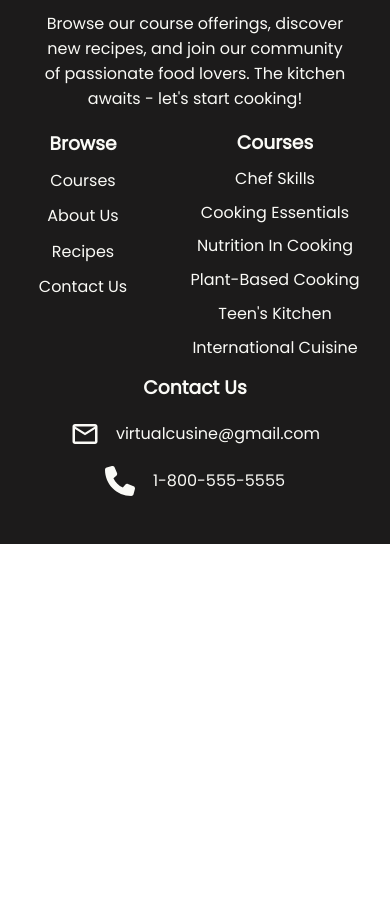
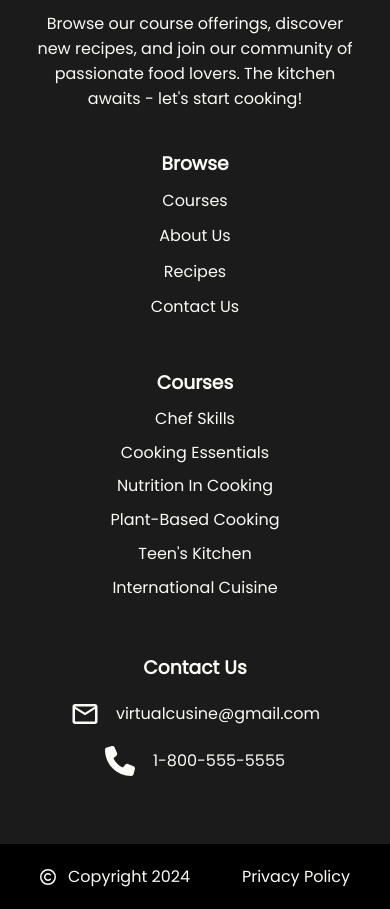
Before and after one commit to Asadlion92/virtual-cuisine-project, a React (Vite) app: page / in a window 390 px wide. Shown: the part 9040-9949 px from the top of the page. Before the commit the page ends 9584 px from the top, so only its background shows below. Built offline with nearby package versions, Linux system fonts and the light colour scheme.

Commit message:
completed footer and media query for footer

```diff
--- a/src/components/Footer/Footer.css
+++ b/src/components/Footer/Footer.css
@@ -47,7 +47,8 @@
     justify-content: space-around;
     width: 10rem;
     height: 180px;
-    text-align: center;}
+    text-align: center;
+}
 
 .footer-courses {
     display: flex;
@@ -98,3 +99,50 @@
     padding-bottom: 40px;
     flex-wrap: wrap;
 }
+
+.copyright {
+    display: flex;
+    justify-content: space-between;
+    align-items: center;
+    width: 150px;
+}
+
+.footer-copyright-container {
+    background-color: black;
+    display: flex;
+    justify-content: space-between;
+    align-items: center;
+    height: 65px;
+    padding: 0 40px;
+}
+
+/*CREATE MEDIA QUERY FOR FOOTER AT 1200PX AND AT 750PX*/
+
+@media screen and (max-width: 1200px) {
+    .footer-container {
+        display: flex;
+        flex-direction: column;
+        justify-content: center;
+        align-items: center;
+    }
+
+    .footer-copyright-container {
+        width: 100%;
+    }
+}
+
+@media screen and (max-width: 1080px) {
+    .footer-content-container {
+        flex-direction: column;
+    }
+
+    .footer-right-content {
+        flex-direction: column;
+        align-items: center;
+    }
+
+    .footer-browse, .footer-courses, .footer-contact {
+        margin: 20px 0;
+    }
+
+}
--- a/src/components/Footer/Footer.jsx
+++ b/src/components/Footer/Footer.jsx
@@ -3,6 +3,7 @@ import './Footer.css'
 import { BiSolidDish } from 'react-icons/bi'
 import { MdOutlineMail } from "react-icons/md";
 import { FaPhone } from "react-icons/fa6";
+import { FaRegCopyright } from "react-icons/fa6";
 
 function Footer() {
   return (
@@ -46,6 +47,13 @@ function Footer() {
                 </div>
             </div>
         </div>
+        <div className="footer-copyright-container">
+            <div className='copyright'>
+                <FaRegCopyright />
+                <div className='copyright-content'>Copyright 2024</div>
+            </div>
+            <div>Privacy Policy</div>
+        </div>
     </div>
   )
 }
```
